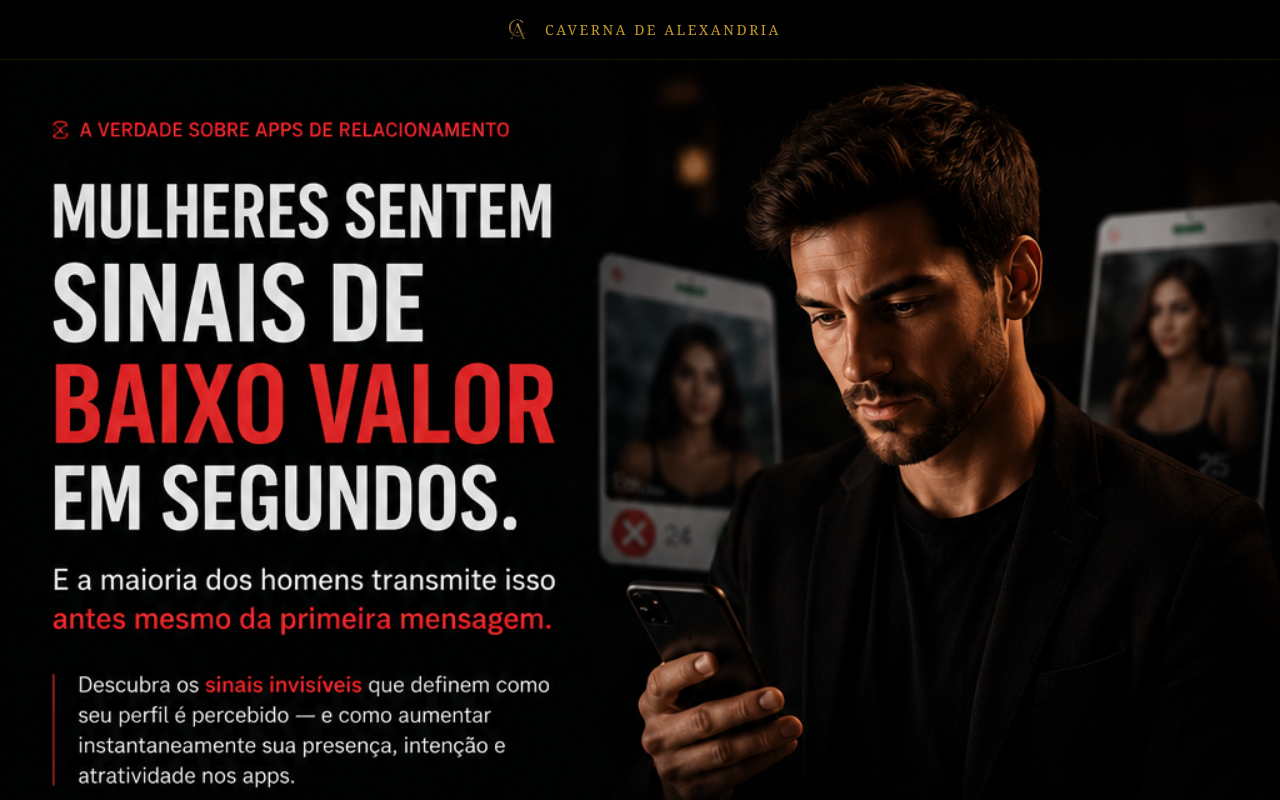
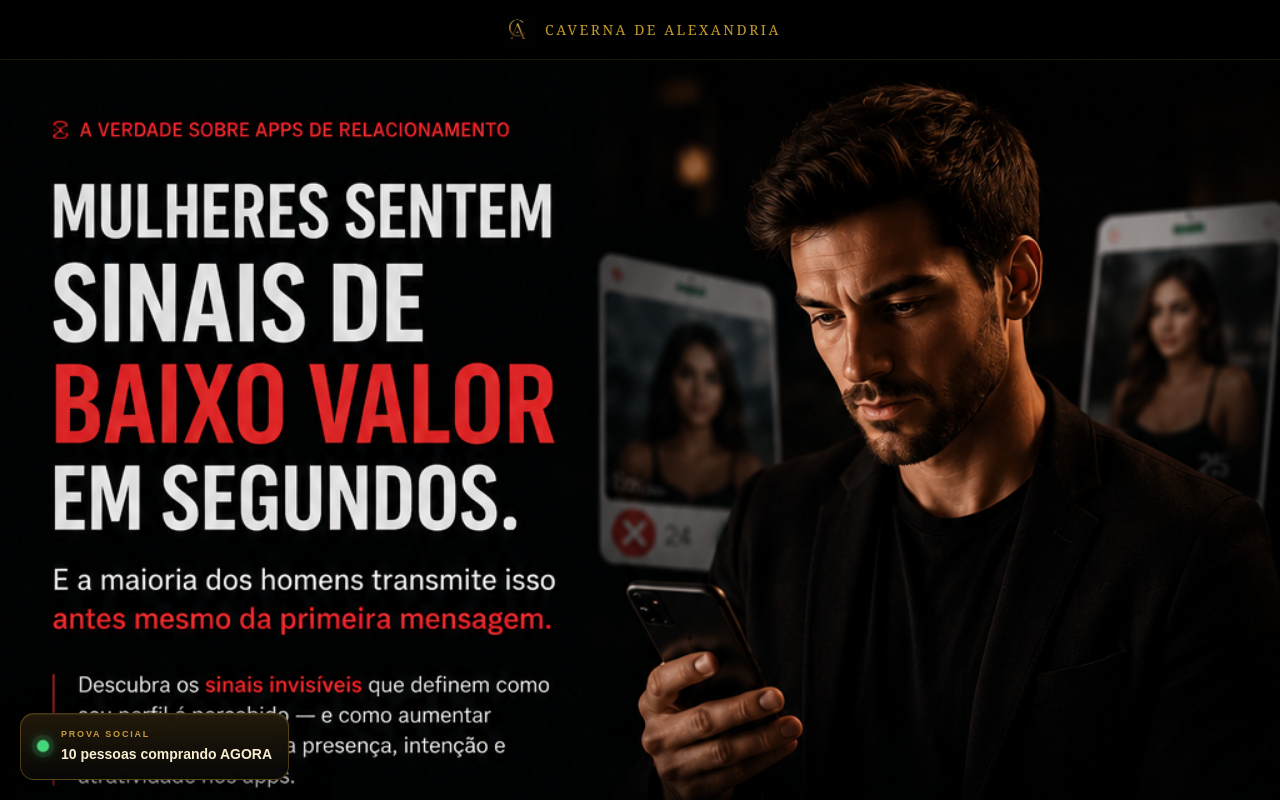
Before and after one commit to guibalestrin/teste_codex, a React (Vite) app in the folder Projeto_Anti/: page / in a window 1280 px wide. Shown: the top 800 px of the page. Built offline with nearby package versions, Linux system fonts and the light colour scheme.

Commit message:
Update index.css

```diff
--- a/Projeto_Anti/src/index.css
+++ b/Projeto_Anti/src/index.css
@@ -256,11 +256,67 @@ button {
 .cta-block {
   width: 100%;
   background: #000;
-  padding: 24px 16px 32px;
+  padding: 24px 16px 124px;
   display: flex;
   flex-direction: column;
   align-items: center;
   gap: 20px;
+}
+
+.social-proof-popup {
+  position: fixed;
+  left: 14px;
+  right: 14px;
+  bottom: 14px;
+  z-index: 120;
+  display: flex;
+  align-items: center;
+  gap: 12px;
+  max-width: 420px;
+  padding: 12px 14px;
+  border: 1px solid rgba(196, 154, 42, 0.34);
+  border-radius: 14px;
+  background:
+    linear-gradient(180deg, rgba(34, 26, 10, 0.96) 0%, rgba(7, 7, 7, 0.98) 100%);
+  box-shadow:
+    0 18px 42px rgba(0, 0, 0, 0.42),
+    inset 0 1px 0 rgba(255, 227, 170, 0.08);
+  backdrop-filter: blur(12px);
+}
+
+.social-proof-dot {
+  width: 12px;
+  height: 12px;
+  flex-shrink: 0;
+  border-radius: 999px;
+  background: #4ade80;
+  box-shadow:
+    0 0 0 5px rgba(74, 222, 128, 0.12),
+    0 0 16px rgba(74, 222, 128, 0.6);
+  animation: social-proof-pulse 1.8s ease-in-out infinite;
+}
+
+.social-proof-copy {
+  min-width: 0;
+}
+
+.social-proof-label {
+  margin-bottom: 4px;
+  font-size: 9px;
+  font-family: Arial, sans-serif;
+  font-weight: 700;
+  letter-spacing: 0.2em;
+  text-transform: uppercase;
+  color: rgba(212, 165, 71, 0.92);
+}
+
+.social-proof-message {
+  font-size: 13px;
+  line-height: 1.4;
+  font-family: Arial, sans-serif;
+  font-weight: 700;
+  color: #f9edd1;
+  animation: social-proof-fade 0.35s ease;
 }
 
 .cta-alert {
@@ -514,7 +570,34 @@ button {
   }
 }
 
+@keyframes social-proof-pulse {
+  0%,
+  100% {
+    transform: scale(1);
+    opacity: 1;
+  }
+  50% {
+    transform: scale(1.12);
+    opacity: 0.82;
+  }
+}
+
+@keyframes social-proof-fade {
+  from {
+    opacity: 0;
+    transform: translateY(4px);
+  }
+  to {
+    opacity: 1;
+    transform: translateY(0);
+  }
+}
+
 @media (min-width: 640px) {
+  .cta-block {
+    padding-bottom: 120px;
+  }
+
   .jump-cta-section {
     padding: 12px 16px 16px;
     gap: 10px;
@@ -585,6 +668,17 @@ button {
       0 0 42px rgba(241, 184, 72, 0.48);
   }
 
+  .social-proof-popup {
+    left: 20px;
+    right: auto;
+    bottom: 20px;
+    padding: 14px 16px;
+  }
+
+  .social-proof-message {
+    font-size: 14px;
+  }
+
   .btn-text {
     font-size: 16px;
     line-height: 1;
```
